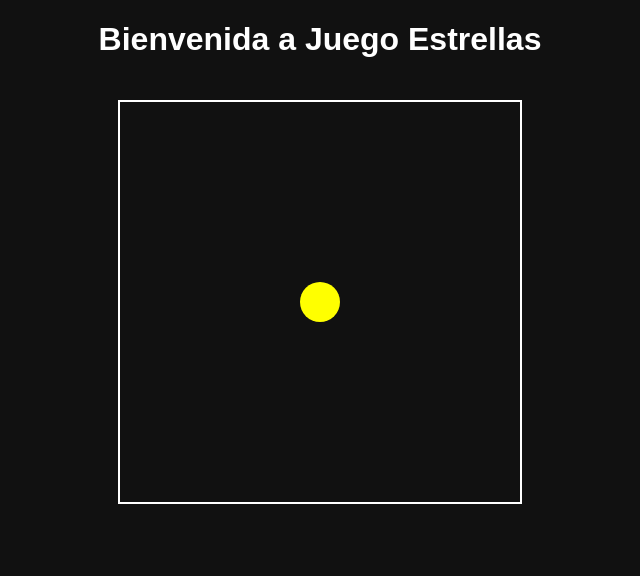
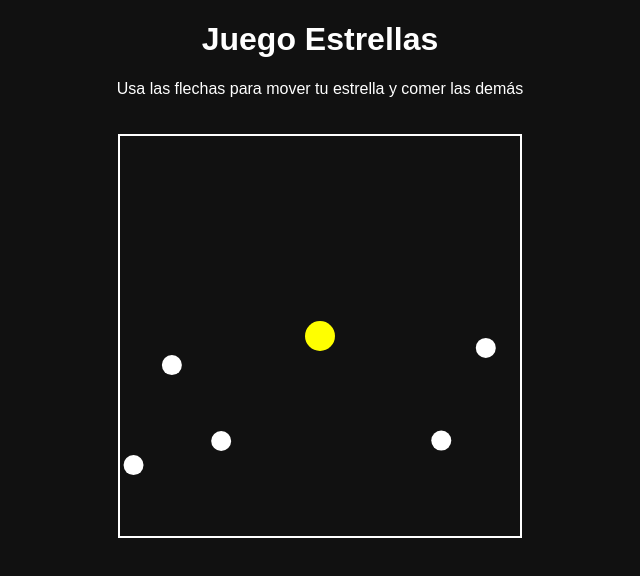
Before and after one commit to jazmineriti25-png/juego-estrellas, a website: page index.html in a window 1280 px wide. Shown: the whole page, without its empty margins (320-960 px from the left). Drawn offline with Linux system fonts and the light colour scheme.

Commit message:
Juego con estrellas para comer

```diff
--- a/index.html
+++ b/index.html
@@ -17,7 +17,8 @@
   </style>
 </head>
 <body>
-  <h1>Bienvenida a Juego Estrellas </h1>
+  <h1>Juego Estrellas </h1>
+  <p>Usa las flechas para mover tu estrella y comer las demás</p>
   <canvas id="juego" width="400" height="400"></canvas>
   <script src="script.js"></script>
 </body>
--- a/script.js
+++ b/script.js
@@ -3,14 +3,42 @@ const ctx = canvas.getContext('2d');
 
 let x = 200;   // posición inicial X
 let y = 200;   // posición inicial Y
-const radio = 20;
+const radio = 15;
+
+// Generar estrellas aleatorias
+let estrellas = [];
+for (let i = 0; i < 5; i++) {
+  estrellas.push({
+    x: Math.random() * (canvas.width - 20) + 10,
+    y: Math.random() * (canvas.height - 20) + 10,
+    radio: 10
+  });
+}
 
 function dibujar() {
   ctx.clearRect(0, 0, canvas.width, canvas.height);
+
+  // Dibujar jugador
   ctx.fillStyle = 'yellow';
   ctx.beginPath();
   ctx.arc(x, y, radio, 0, Math.PI * 2);
   ctx.fill();
+
+  // Dibujar estrellas
+  ctx.fillStyle = 'white';
+  estrellas.forEach((estrella) => {
+    ctx.beginPath();
+    ctx.arc(estrella.x, estrella.y, estrella.radio, 0, Math.PI * 2);
+    ctx.fill();
+  });
+
+  // Detectar colisiones
+  estrellas = estrellas.filter((estrella) => {
+    const dx = x - estrella.x;
+    const dy = y - estrella.y;
+    const distancia = Math.sqrt(dx * dx + dy * dy);
+    return distancia > radio + estrella.radio; // si se toca, se elimina
+  });
 }
 
 // Detectar teclas
```
